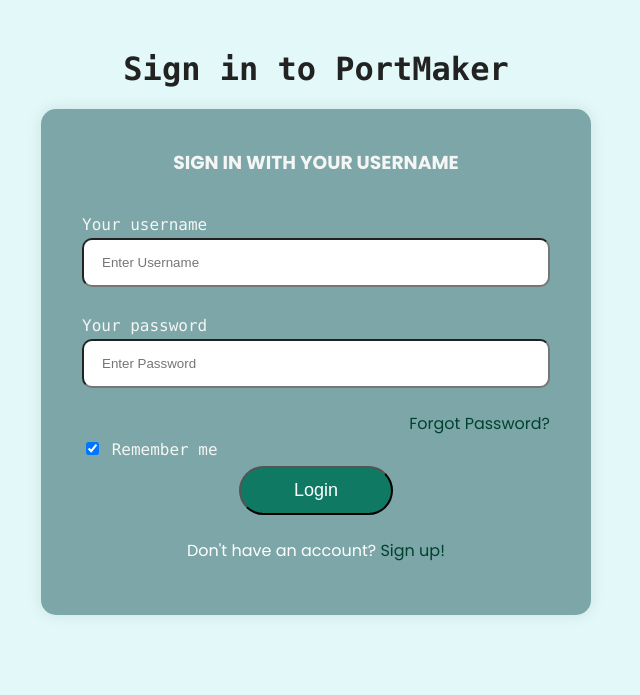
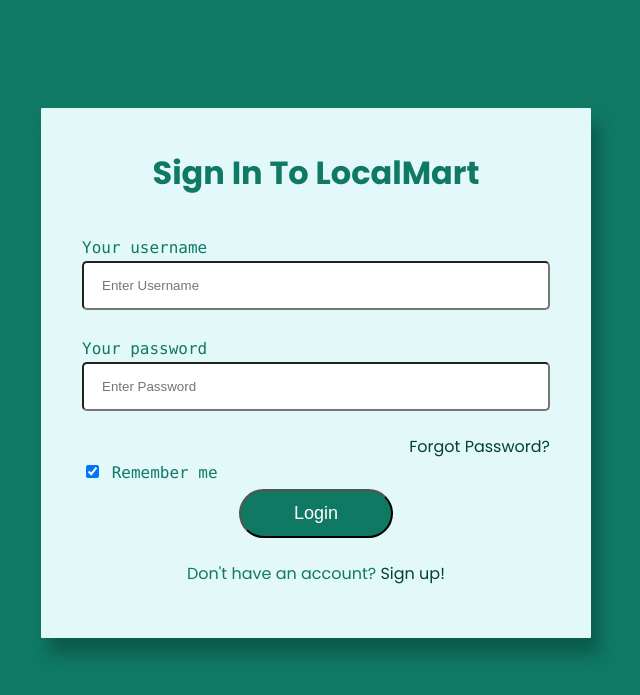
Before and after one commit to Mithun28/LocalMart, a PHP site: page /login.html in a window 1280 px wide. Shown: the top 695 px of the page, without its empty margins (324-964 px from the left). Run offline with PHP 8.4, Linux system fonts and the light colour scheme.

Commit message:
change details

```diff
--- a/login.css
+++ b/login.css
@@ -2,28 +2,26 @@
 body
 {
   font-family:"Poppins", sans-serif;
-  background:rgb(227, 249, 249);
+  background: #0f7964;
   color:rgb(34, 34, 34);
 }
 
-h1{
-    text-align: center;
+form{
+  margin-top: 100px;
+    width:500px;
+    margin: auto;
+    color:#0f7964;
+    background-color: rgb(227, 249, 249);
+    border-radius: 1px;
+    padding: 20px 25px;
+    box-shadow: 8.0px 16.0px 16.0px hsl(0deg 0% 0% / 0.25);
 }
 
-form{
-    width:500px;
-    margin: auto;
-    color:whitesmoke;
-    background-color: rgba(51, 108, 109, 0.582);
-    border-radius: 15px;
-    padding: 20px 25px;
-    box-shadow: 0 0 15px rgba(0, 0, 0, 0.1);
-}
 
 input[type=text], input[type=password]{
     width: 100%;
     margin: 1px 0;
-    border-radius: 10px;
+    border-radius: 5px;
     padding: 15px 18px;
     box-sizing: border-box;
   }
@@ -87,7 +85,7 @@ span.forgotpsd a {
   }
 
   .register{
-    color: white;
+    color: #0f7964;
     text-align: center;
   }
 
@@ -111,7 +109,7 @@ span.forgotpsd a {
     }
   }
 
-  h1,label{
+  label{
     font-family: "Lucida Console", Courier, monospace;
     margin-top: 50px;
   }
--- a/login.html
+++ b/login.html
@@ -8,10 +8,11 @@
     <title>Login</title>
 </head>
 <body>
-    <h1>Sign in to PortMaker</h1>
+    <br><br>
+    <br><br>
     <form action="">
         <div class="headingsContainer">
-            <h3>SIGN IN WITH YOUR USERNAME</h3>
+            <h1>Sign In To LocalMart</h1>
             <p></p>
         </div>
 
```
